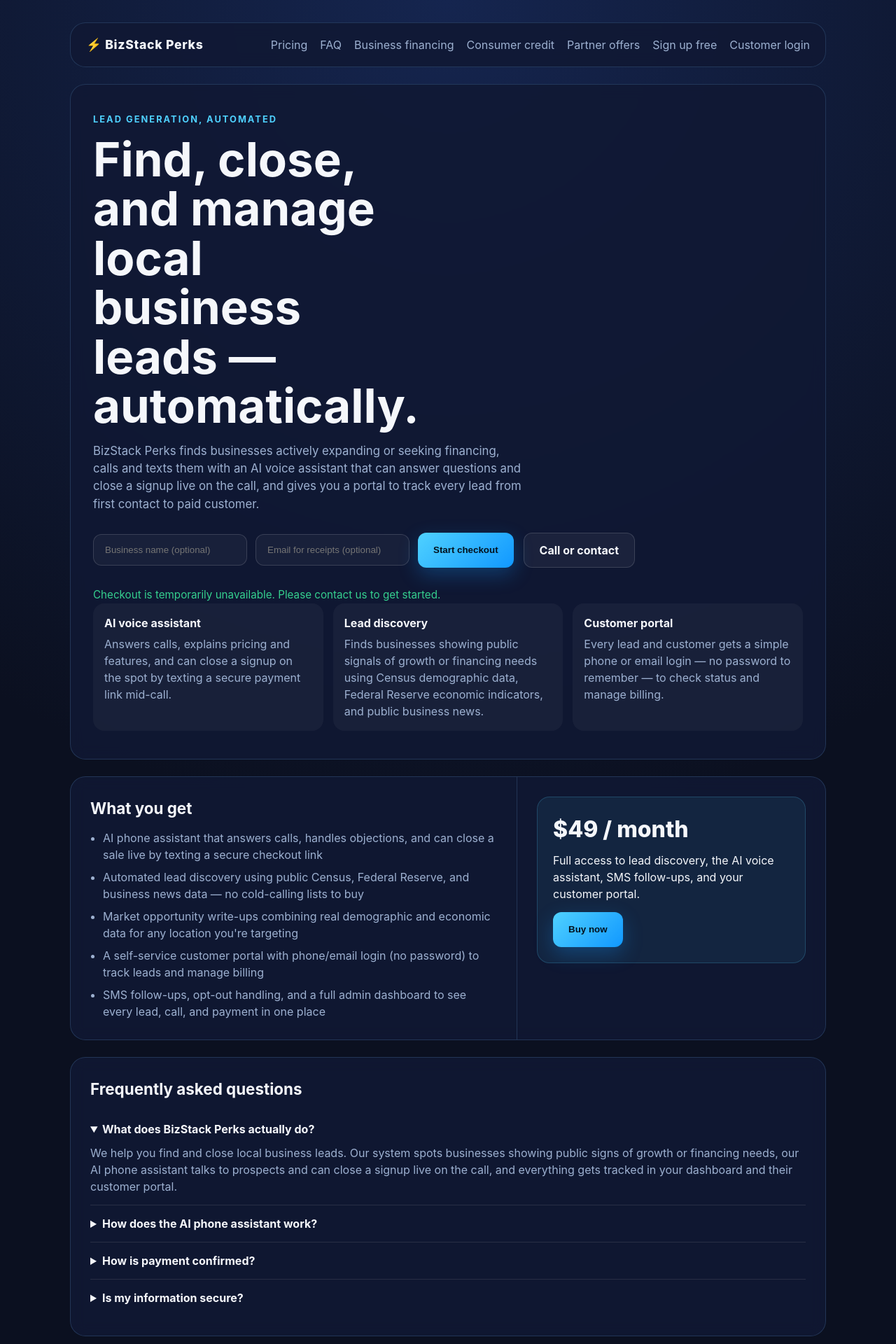
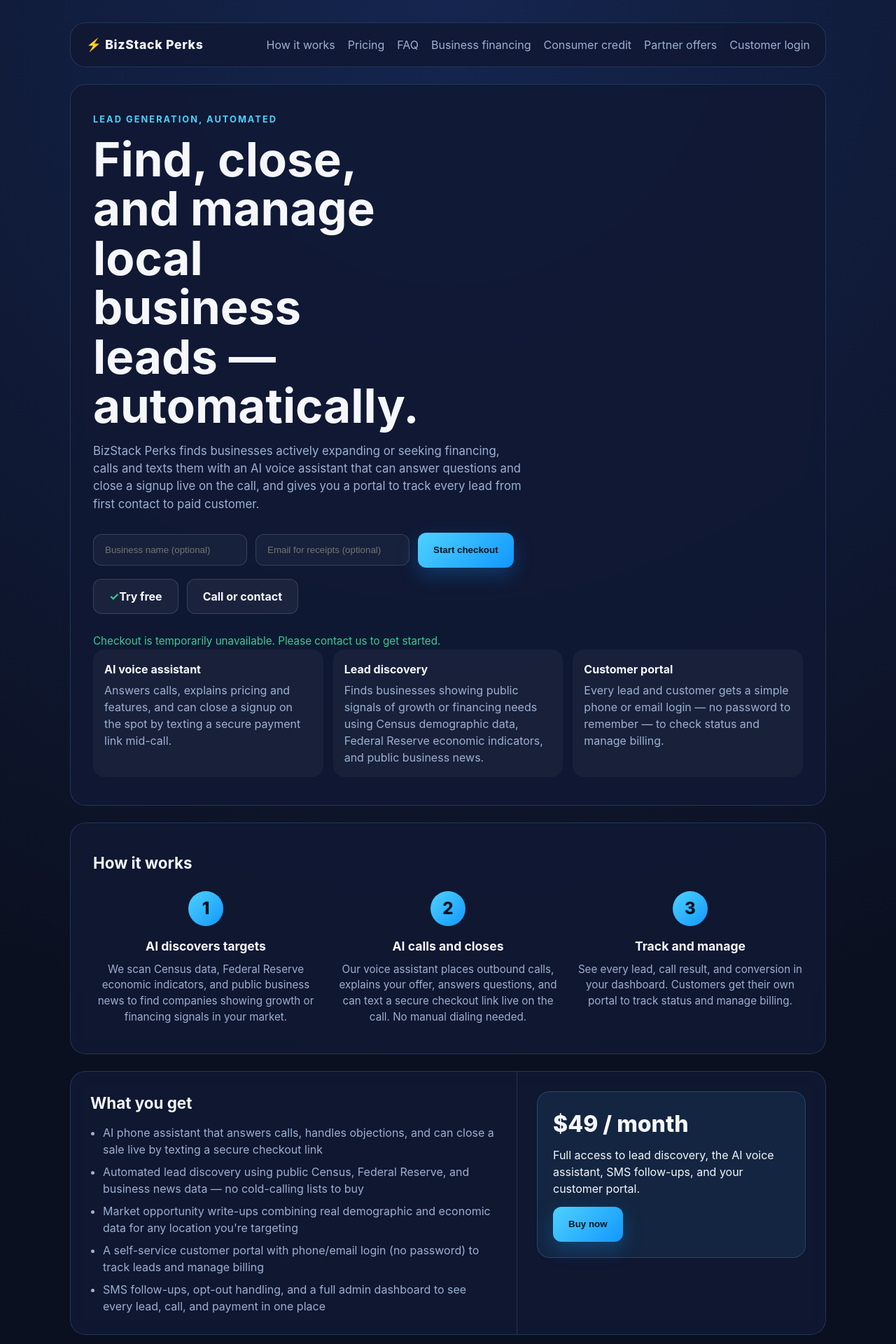
Before and after one commit to get-them666/bizstack-perks, a FastAPI app: page / in a window 1280 px wide. Shown: the top 1920 px of the page at 70% size. Run offline with FastAPI, Linux system fonts and the light colour scheme.

Commit message:
Homepage: add 'How it works' section, expand FAQ with realistic metrics, promote free signup

```diff
--- a/templates/index.html
+++ b/templates/index.html
@@ -29,7 +29,7 @@
             margin: 0 auto;
             padding: 32px 20px 56px;
         }
-        .nav, .hero, .grid, .faq, .footer {
+        .nav, .hero, .grid, .faq, .footer, .how-it-works {
             background: var(--panel);
             border: 1px solid var(--panel-border);
             border-radius: 22px;
@@ -74,6 +74,10 @@
             margin-bottom: 16px;
             max-width: 10ch;
         }
+        h2 {
+            font-size: 1.4rem;
+            margin-bottom: 14px;
+        }
         .hero-copy {
             color: var(--muted);
             max-width: 58ch;
@@ -83,6 +87,12 @@
         .cta-row {
             display: flex;
             gap: 14px;
+            flex-wrap: wrap;
+            margin-bottom: 16px;
+        }
+        .cta-secondary-row {
+            display: flex;
+            gap: 12px;
             flex-wrap: wrap;
             margin-bottom: 28px;
         }
@@ -153,10 +163,6 @@
         .section + .section {
             border-left: 1px solid var(--panel-border);
         }
-        h2 {
-            font-size: 1.4rem;
-            margin-bottom: 14px;
-        }
         .price-card {
             padding: 22px;
             border-radius: 18px;
@@ -177,6 +183,45 @@
             padding: 28px;
             margin-bottom: 24px;
         }
+        .how-it-works {
+            padding: 40px 32px;
+            margin-bottom: 24px;
+        }
+        .steps {
+            display: grid;
+            grid-template-columns: repeat(auto-fit, minmax(200px, 1fr));
+            gap: 24px;
+            margin-top: 24px;
+        }
+        .step {
+            display: flex;
+            flex-direction: column;
+            align-items: center;
+            text-align: center;
+        }
+        .step-number {
+            width: 50px;
+            height: 50px;
+            display: flex;
+            align-items: center;
+            justify-content: center;
+            background: linear-gradient(135deg, var(--primary), var(--primary-dark));
+            border-radius: 50%;
+            font-weight: 800;
+            font-size: 1.5rem;
+            margin-bottom: 16px;
+            color: #03111d;
+        }
+        .step h3 {
+            color: var(--text);
+            margin-bottom: 8px;
+            font-size: 1.1rem;
+        }
+        .step p {
+            color: var(--muted);
+            font-size: 0.95rem;
+            line-height: 1.5;
+        }
         details {
             padding: 14px 0;
             border-top: 1px solid rgba(255,255,255,0.1);
@@ -189,6 +234,10 @@
         details p {
             color: var(--muted);
             margin-top: 10px;
+        }
+        details p a {
+            color: var(--primary);
+            text-decoration: none;
         }
         .alert {
             margin-bottom: 18px;
@@ -215,7 +264,7 @@
         @media (max-width: 860px) {
             .grid { grid-template-columns: 1fr; }
             .section + .section { border-left: 0; border-top: 1px solid var(--panel-border); }
-            .hero, .section, .faq { padding: 22px; }
+            .hero, .section, .faq, .how-it-works { padding: 22px; }
             .nav { align-items: flex-start; flex-direction: column; gap: 12px; }
         }
     </style>
@@ -225,12 +274,12 @@
         <nav class="nav">
             <div class="brand">⚡ BizStack Perks</div>
             <div class="nav-links">
+                <a href="#how">How it works</a>
                 <a href="#pricing">Pricing</a>
                 <a href="#faq">FAQ</a>
                 <a href="/apply?application_type=business">Business financing</a>
                 <a href="/apply?application_type=consumer">Consumer credit</a>
                 <a href="/affiliates">Partner offers</a>
-                <a href="/signup">Sign up free</a>
                 <a href="/portal/login">Customer login</a>
             </div>
         </nav>
@@ -254,6 +303,10 @@
                     <input type="email" name="email" placeholder="Email for receipts (optional)" aria-label="Email address" autocomplete="email">
                     <button class="button button-primary" type="submit">Start checkout</button>
                 </form>
+            </div>
+
+            <div class="cta-secondary-row">
+                <a class="button button-secondary" href="/signup"><span style="color: var(--success);">✓</span> Try free</a>
                 <a class="button button-secondary" href="{{ support_phone_href }}">Call or contact</a>
             </div>
 
@@ -276,6 +329,27 @@
                     <strong>Customer portal</strong>
                     Every lead and customer gets a simple phone or email login — no password to
                     remember — to check status and manage billing.
+                </div>
+            </div>
+        </section>
+
+        <section class="how-it-works" id="how">
+            <h2>How it works</h2>
+            <div class="steps">
+                <div class="step">
+                    <div class="step-number">1</div>
+                    <h3>AI discovers targets</h3>
+                    <p>We scan Census data, Federal Reserve economic indicators, and public business news to find companies showing growth or financing signals in your market.</p>
+                </div>
+                <div class="step">
+                    <div class="step-number">2</div>
+                    <h3>AI calls and closes</h3>
+                    <p>Our voice assistant places outbound calls, explains your offer, answers questions, and can text a secure checkout link live on the call. No manual dialing needed.</p>
+                </div>
+                <div class="step">
+                    <div class="step-number">3</div>
+                    <h3>Track and manage</h3>
+                    <p>See every lead, call result, and conversion in your dashboard. Customers get their own portal to track status and manage billing.</p>
                 </div>
             </div>
         </section>
@@ -303,21 +377,45 @@
 
         <section class="faq" id="faq">
             <h2>Frequently asked questions</h2>
+
             <details open>
                 <summary>What does BizStack Perks actually do?</summary>
-                <p>We help you find and close local business leads. Our system spots businesses showing public signs of growth or financing needs, our AI phone assistant talks to prospects and can close a signup live on the call, and everything gets tracked in your dashboard and their customer portal.</p>
+                <p>We find and close local business leads for you using AI. Our system discovers businesses showing public signals of growth or financing needs, our AI phone assistant calls them, explains your offer, and can close a sale live on the call. Every interaction—calls, texts, signups—gets tracked in a real-time dashboard so you see exactly what's working.</p>
             </details>
+
+            <details>
+                <summary>How many leads will I actually get?</summary>
+                <p>That depends on your market size and the businesses we can reach. Our system can discover and target 50–100+ qualified businesses per month in most regions. The AI assistant works through the list over time, so lead volume is steady and predictable. Free tier customers can test with smaller markets; paid tiers can go bigger.</p>
+            </details>
+
+            <details>
+                <summary>What's the typical close rate?</summary>
+                <p>Early data shows 5–10% of contacted businesses convert to paying customers at the $49/month price point. Close rates vary by industry, market, and how well the AI's script matches your offer. Your dashboard shows exact conversion rates so you can optimize.</p>
+            </details>
+
             <details>
                 <summary>How does the AI phone assistant work?</summary>
-                <p>It answers your business line, understands speech or touch-tone input, can explain pricing and features, and if a caller wants to sign up, it collects their business name and texts them a secure Stripe checkout link before the call even ends.</p>
+                <p>It answers your business line, understands speech or touch-tone input, can explain pricing and features, and if a prospect is interested, it texts them a secure payment link so they can sign up right then. No transferring to a sales rep—the bot handles the entire close live on the call. You always get a transcript and recording.</p>
             </details>
+
+            <details>
+                <summary>Can I try this free first?</summary>
+                <p>Yes. <a href="/signup">Sign up free</a> to get a customer portal account and test our lead discovery. No payment required. You can add paid billing anytime to unlock outbound calling and SMS follow-ups.</p>
+            </details>
+
+            <details>
+                <summary>What if a prospect opts out or complains?</summary>
+                <p>Our system automatically respects TCPA opt-outs and CAN-SPAM unsubscribes. If someone texts STOP, we remove them from all future contact. You also get full logs and recordings, so you can refine your pitch or adjust your target market based on feedback.</p>
+            </details>
+
             <details>
                 <summary>How is payment confirmed?</summary>
-                <p>Checkout redirects the buyer back to the site, but fulfillment is confirmed only after the Stripe webhook is verified server-side.</p>
+                <p>Checkout redirects the buyer back to the site, but fulfillment is confirmed only after the Stripe webhook is verified server-side. You're never charged until the payment is complete.</p>
             </details>
+
             <details>
                 <summary>Is my information secure?</summary>
-                <p>Yes. Payments are processed securely through Stripe and we never store your card details. Your contact information is only used to follow up on your request.</p>
+                <p>Yes. Payments are processed securely through Stripe and we never store your card details. Lead data is encrypted at rest. Your contact information is only used to set up your account and follow up on your requests—never sold or shared.</p>
             </details>
         </section>
 
```
